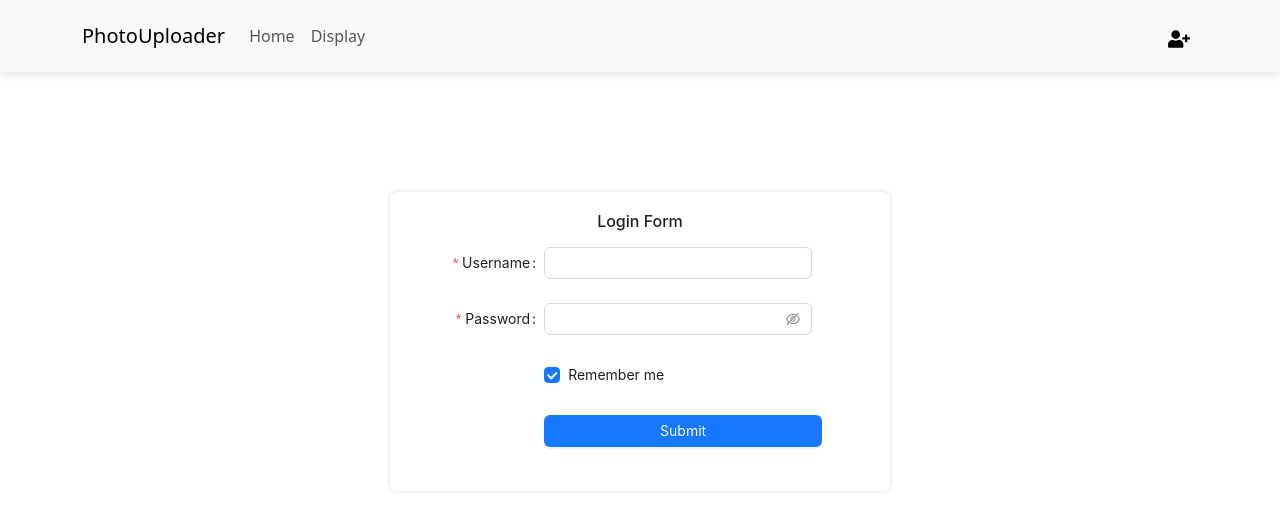
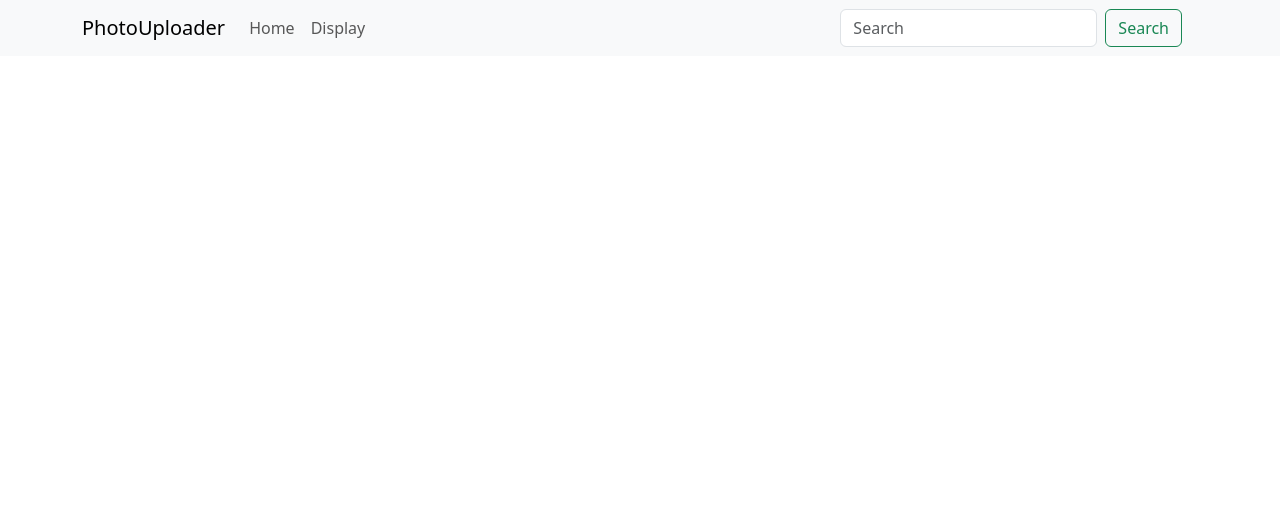
Before and after one commit to suraj-raj01/PhotoUploader_Cloudinary, a React (Vite) app in the folder client/: page /login in a window 1280 px wide. Shown: the top 530 px of the page. Built offline with nearby package versions, Linux system fonts and the light colour scheme.

Commit message:
Photo Uploader

```diff
--- a/client/src/API.jsx
+++ b/client/src/API.jsx
@@ -1,4 +1,4 @@
 // const api = "http://localhost:8000"
-const api = "https://photouploader-cloudinary.onrender.com"
+const api = "https://photo-uploader-cloudinary.vercel.app"
 
 export default api;
--- a/client/src/Authentication/Login.jsx
+++ b/client/src/Authentication/Login.jsx
@@ -1,15 +1,15 @@
 import React from "react";
-import { Button, Checkbox, Form, Input } from "antd";
-const onFinish = (values) => {
-  console.log("Success:", values);
-};
-const onFinishFailed = (errorInfo) => {
-  console.log("Failed:", errorInfo);
-};
+// import { Button, Checkbox, Form, Input } from "antd";
+// const onFinish = (values) => {
+//   console.log("Success:", values);
+// };
+// const onFinishFailed = (errorInfo) => {
+//   console.log("Failed:", errorInfo);
+// };
 const Login = () => {
   return (
     <div>
-      <Form id="loginform"
+      {/* <Form id="loginform"
         name="basic"
         labelCol={{ span: 7 }}
         wrapperCol={{ span: 14 }}
@@ -45,7 +45,7 @@ const Login = () => {
             Submit
           </Button>
         </Form.Item>
-      </Form>
+      </Form> */}
     </div>
   );
 };
--- a/client/src/Components/TopNav.jsx
+++ b/client/src/Components/TopNav.jsx
@@ -1,5 +1,7 @@
 import React from 'react'
+import Button from 'react-bootstrap/Button';
 import Container from 'react-bootstrap/Container';
+import Form from 'react-bootstrap/Form';
 import Nav from 'react-bootstrap/Nav';
 import Navbar from 'react-bootstrap/Navbar';
 import { Link } from 'react-router-dom';
@@ -7,23 +9,38 @@ import { FaUserPlus } from "react-icons/fa";
 const TopNav = () => {
   return (
     <div>
-      <Navbar collapseOnSelect expand="lg" className="bg-body-tertiary" id='navbar'>
-      <Container>
-        <Navbar.Brand as={Link} to="home">PhotoUploader</Navbar.Brand>
-        <Navbar.Toggle aria-controls="responsive-navbar-nav" />
-        <Navbar.Collapse id="responsive-navbar-nav">
-          <Nav className="me-auto">
+
+<Navbar expand="lg" className="bg-body-tertiary">
+      <Container >
+        <Navbar.Brand href="#">PhotoUploader</Navbar.Brand>
+        <Navbar.Toggle aria-controls="navbarScroll" />
+        <Navbar.Collapse id="navbarScroll">
+          <Nav
+            className="me-auto my-2 my-lg-0"
+            style={{ maxHeight: '100px' }}
+            navbarScroll
+          >
             <Nav.Link as={Link} to="home">Home</Nav.Link>
             <Nav.Link as={Link} to="display">Display</Nav.Link>
+
           </Nav>
+          <Form className="d-flex">
+            <Form.Control
+              type="search"
+              placeholder="Search"
+              className="me-2"
+              aria-label="Search"
+            />
+            <Button variant="outline-success">Search</Button>
+          </Form>
           <Nav>
-            <Nav.Link as={Link} to="login">
-            <span style={{
+            <Nav.Link >
+            {/* <span style={{
               fontSize:'22px',
               color:'#000'
             }}>
             <FaUserPlus />
-            </span>
+            </span> */}
             </Nav.Link>
           </Nav>
         </Navbar.Collapse>
--- a/client/src/index.css
+++ b/client/src/index.css
@@ -220,9 +220,17 @@
     margin: 30px auto;
   }
 
+  #showbigImage #photo{
+    background-size: cover;
+    height: 100%;
+    width: 100%;
+  }
+
   #showbigImage #photo img {
-    width: 100%;
-    height: auto;
+    object-fit: cover;
+    height: 450px;
+    width: 630px;
+    transform: rotate(90deg);
   }
 }
 
@@ -253,6 +261,18 @@
     width: 100%;
     max-width: 100%;
   }
+  #showbigImage #photo{
+    background-size: cover;
+    height: 100%;
+    width: 100%;
+  }
+
+  #showbigImage #photo img {
+    object-fit: cover;
+    height: 350px;
+    width: 550px;
+    transform: rotate(90deg);
+  }
 
   #showbigImage #close {
     font-size: 20px;
@@ -278,4 +298,16 @@
     font-size: 18px;
     padding: 0px 10px;
   }
+  #showbigImage #photo{
+    background-size: cover;
+    height: 100%;
+    width: 100%;
+  }
+
+  #showbigImage #photo img {
+    object-fit: cover;
+    height: 300px;
+    width: 500px;
+    transform: rotate(90deg);
+  }
 }
--- a/client/src/pages/Display.jsx
+++ b/client/src/pages/Display.jsx
@@ -42,7 +42,7 @@ const Display = () => {
   const ans = mydata.map((key)=>{
     return(
       <>
-          <img src={key.images} alt="" height='265px' width='420px' onClick={()=>{showImage(key._id)}}/>
+          <img src={key.images} alt="" height='255px' width='32%' onClick={()=>{showImage(key._id)}}/>
       </>
     )
   })
@@ -61,7 +61,7 @@ const Display = () => {
         </div>
         <div id="photo">
          {/* <span>{showImg.uploadedAt}</span> */}
-          <img src={showImg.images} alt="" height='650px'/>
+          <img src={showImg.images} alt="" height='640px'/>
         </div>
         </div>
     </div>
```
